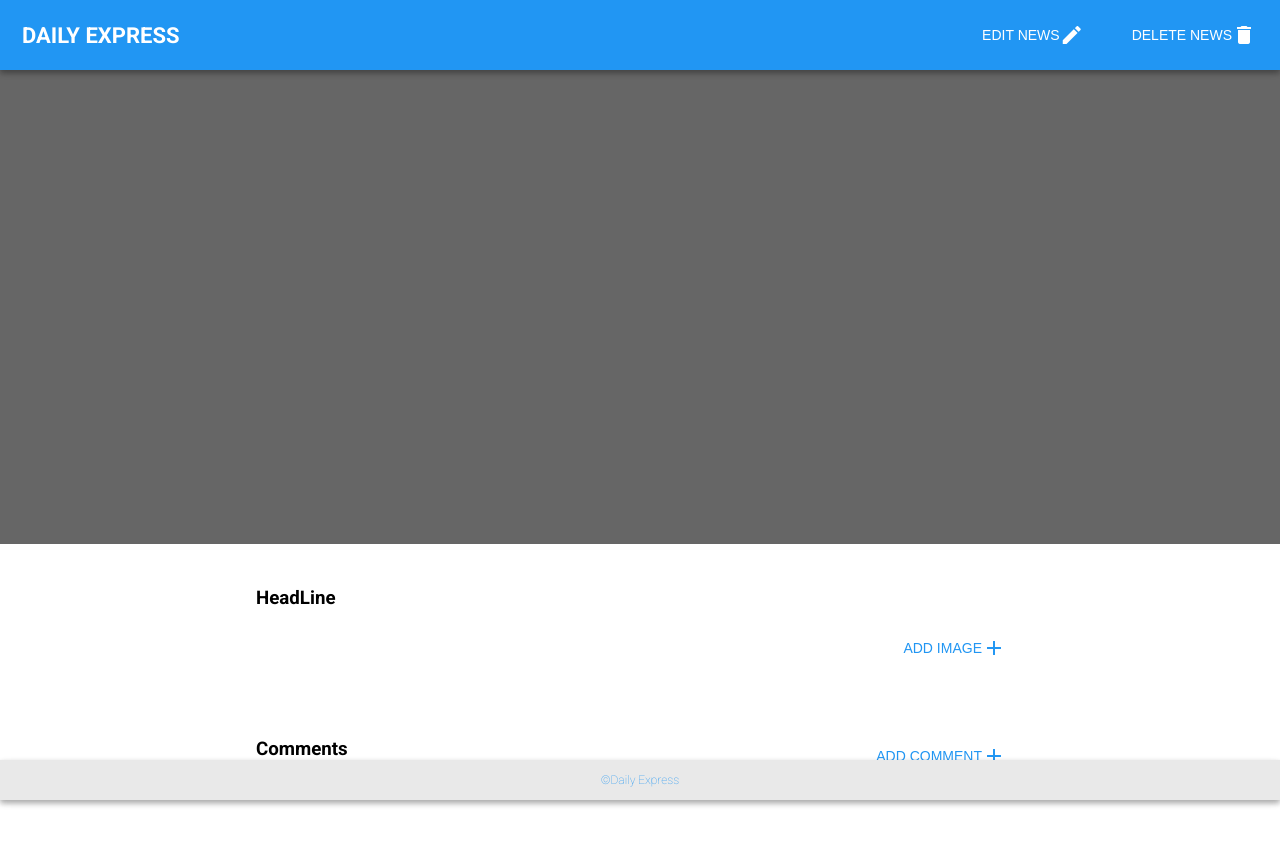
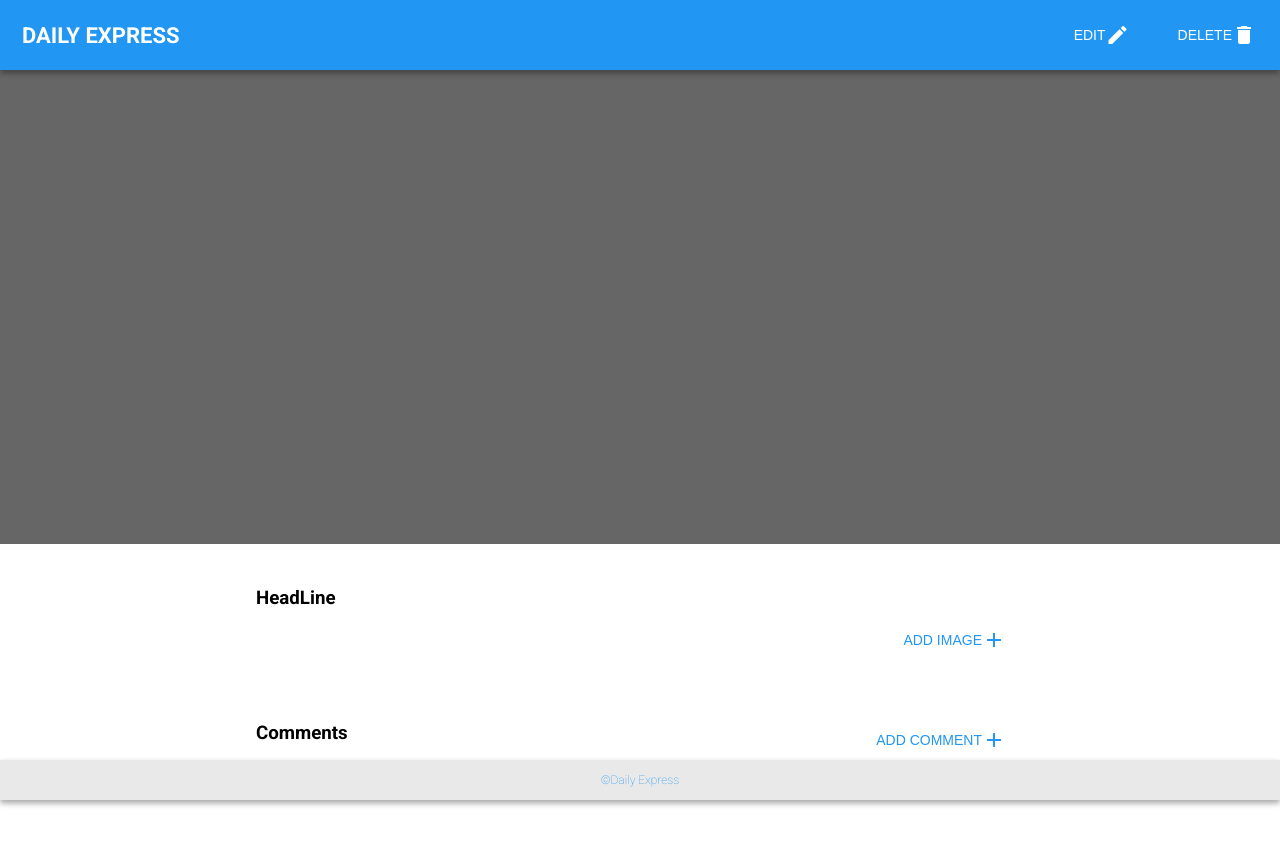
Before and after one commit to Ocheben/daily_express, a plain HTML site: page news.html in a window 1280 px wide. Drawn offline with Linux system fonts and the light colour scheme; no server answers.

Commit message:
Made Changes to Button margin

```diff
--- a/assets/css/index.css
+++ b/assets/css/index.css
@@ -163,7 +163,7 @@ body {
     }
 }
 
-.story * {
+.story h3, .story p {
     margin: 0.5rem 0;
     line-height: 1.6;
 }
@@ -302,7 +302,7 @@ body {
   .btn {
     height: 36px;
     margin-right: 8px;
-    padding: 8px 10px;
+    padding: 0px 10px;
     border: none;
     border-radius: 0;
     text-transform: uppercase;
--- a/news.html
+++ b/news.html
@@ -12,13 +12,13 @@
       <a class="app-title" href="/">Daily Express</a>
       <div style="display: flex">
         <button class="btn white" onclick="toggleModal('editNewsModal', true)">
-          Edit News<i class="material-icons">edit</i>
+          Edit<i class="material-icons">edit</i>
         </button>
         <button
           class="btn white"
           onclick="toggleModal('deleteNewsModal', true)"
         >
-          Delete News<i class="material-icons">delete</i>
+          Delete<i class="material-icons">delete</i>
         </button>
       </div>
     </div>
```
